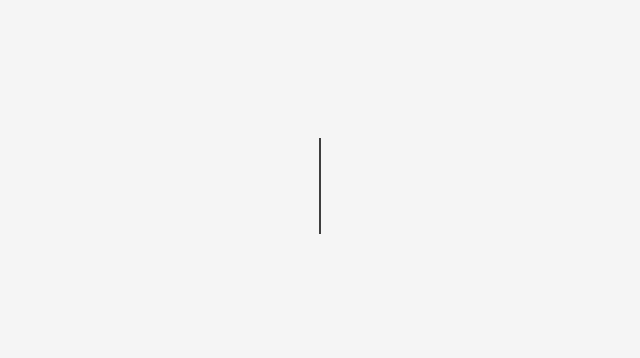
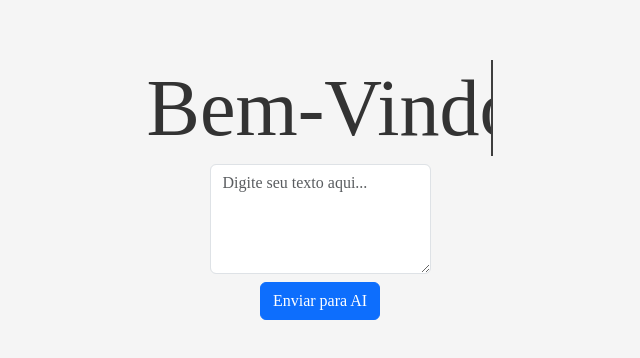
Before and after one commit to Custodio30/ESTG-ESII--Sistema-de-Controle-de-Invent-rio, a React (Vite) app in the folder sistema-de-inventario/: page /landing in a window 1280 px wide. Shown: the part 210-568 px from the top of the page, without its empty margins (320-960 px from the left). Built offline with nearby package versions, Linux system fonts and the light colour scheme.

Commit message:
AI Funciona

```diff
--- a/sistema-de-inventario/src/App.tsx
+++ b/sistema-de-inventario/src/App.tsx
@@ -4,6 +4,7 @@ import { BrowserRouter as Router, Routes, Route } from 'react-router-dom';
 import LoginPage from '../src/Front-End/LoginPage';
 import LandingPage from '../src/Front-End/LandingPage';
 import CarModel from '../src/Front-End/CarModel';
+import Perfil from '../src/Front-End/Perfil';
 
 const App: React.FC = () => {
   return (
@@ -11,6 +12,7 @@ const App: React.FC = () => {
       <Routes>
         <Route path="/" element={<LoginPage />} />
         <Route path="/CarModel" element={<CarModel />} />
+        <Route path="/Perfil" element={<Perfil />} />
         <Route path="/landing" element={<LandingPage />} />
       </Routes>
     </Router>
--- /dev/null
+++ b/sistema-de-inventario/src/CohereApi.ts
@@ -0,0 +1,16 @@
+import { HumanMessage } from "@langchain/core/messages";
+import { ChatCohere } from "@langchain/cohere";
+
+export async function invokeCohere(prompt: string): Promise<string> {
+  try {
+    const model = new ChatCohere({
+      apiKey: "7qdmg5xOjNGxKZW55vjLyJibGBVfgLey76JJg816", // Use variáveis de ambiente
+    });
+
+    const response = await model.invoke([new HumanMessage(prompt)]);
+    return response.text; // Retorna a resposta do modelo
+  } catch (error) {
+    console.error("Erro ao invocar o modelo Cohere:", error);
+    throw new Error("Não foi possível obter a resposta da AI");
+  }
+}
--- a/sistema-de-inventario/src/Front-End/CarModal.tsx
+++ b/sistema-de-inventario/src/Front-End/CarModal.tsx
@@ -3,10 +3,9 @@ import React, { useState } from "react";
 interface CarModalProps {
   isVisible: boolean;
   onClose: () => void;
-  onSave: (carData: { title: string; description: string; items: string[] }) => void;
 }
 
-const CarModal: React.FC<CarModalProps> = ({ isVisible, onClose, onSave }) => {
+const CarModal: React.FC<CarModalProps> = ({ isVisible, onClose }) => {
   const [carData, setCarData] = useState({
     title: "Card title",
     description: "Some quick example text to build on the card title and make up the bulk of the card's content.",
@@ -30,11 +29,6 @@ const CarModal: React.FC<CarModalProps> = ({ isVisible, onClose, onSave }) => {
       // Atualiza título ou descrição
       setCarData((prevData) => ({ ...prevData, [name]: value }));
     }
-  };
-
-  const handleSave = () => {
-    onSave(carData);
-    onClose();
   };
 
   if (!isVisible) {
@@ -96,7 +90,7 @@ const CarModal: React.FC<CarModalProps> = ({ isVisible, onClose, onSave }) => {
             <button type="button" className="btn btn-secondary" onClick={onClose}>
               Cancelar
             </button>
-            <button type="button" className="btn btn-primary" onClick={handleSave}>
+            <button type="button" className="btn btn-primary">
               Salvar
             </button>
           </div>
--- a/sistema-de-inventario/src/Front-End/LandingPage.tsx
+++ b/sistema-de-inventario/src/Front-End/LandingPage.tsx
@@ -1,24 +1,20 @@
+// src/components/LandingPage.tsx
 import React, { useEffect, useState, useRef } from "react";
 import "../Front-End/LandingPage.css";
 import CarModal from "./CarModal";
+import { invokeCohere } from "../CohereApi"; // Importe a função
 
 const LandingPage: React.FC = () => {
   const [nome, setNome] = useState<string>("Usuário"); // Valor padrão
   const [mostrarCursor, setMostrarCursor] = useState(true); // Controla o cursor
   const [mostrarNavbar, setMostrarNavbar] = useState(false);
   const [mostrarBotao, setMostrarBotao] = useState(false);
-  const [carros, setCarros] = useState<Array<{ marca: string; modelo: string; ano: string }>>([]);
   const [mostrarModal, setMostrarModal] = useState(false);
-
+  const [respostaAI, setRespostaAI] = useState<string>(""); // Para exibir a resposta do AI
+  const [textoInput, setTextoInput] = useState<string>(""); // Estado para armazenar o texto do input
 
   const handleAbrirModal = () => setMostrarModal(true);
   const handleFecharModal = () => setMostrarModal(false);
-
-
-  const handleAdicionarCarro = (carData: { marca: string; modelo: string; ano: string }) => {
-    setCarros([...carros, carData]);
-    console.log("Carro adicionado:", carData);
-  };
 
   const tituloRef = useRef<HTMLHeadingElement>(null);
 
@@ -34,7 +30,6 @@ const LandingPage: React.FC = () => {
       setMostrarNavbar(true);
       setMostrarBotao(true);
       console.log("Mostrar Navbar:", true);
-
     };
 
     const titulo = tituloRef.current;
@@ -49,18 +44,31 @@ const LandingPage: React.FC = () => {
     };
   }, []);
 
+  // Função para invocar o modelo AI
+  const handleInvokeAI = async () => {
+    if (!textoInput.trim()) {
+      setRespostaAI("Por favor, insira um texto válido.");
+      return;
+    }
+
+    try {
+      const resposta = await invokeCohere(textoInput); // Usa o texto do input
+      setRespostaAI(resposta); // Atualiza o estado com a resposta do AI
+    } catch (error) {
+      setRespostaAI("Erro ao obter a resposta. Tente novamente.");
+    }
+  };
+
   return (
     <div>
-        <div>
-          {mostrarBotao &&(
-            <i className="bi bi-plus Mais" onClick={(handleAbrirModal)} ></i>
-          )}
-        </div>
-        <CarModal
-        isVisible={mostrarModal}
-        onClose={handleFecharModal}
-        onSave={handleAdicionarCarro}
-      />
+      <div>
+        {mostrarBotao && (
+          <i className="bi bi-plus Mais" onClick={handleAbrirModal}></i>
+        )}
+      </div>
+
+      <CarModal isVisible={mostrarModal} onClose={handleFecharModal} />
+
       {mostrarNavbar && (
         <div className="NavContainer">
           <nav className="navbar navbar-expand-lg bg-body-tertiary">
@@ -76,10 +84,7 @@ const LandingPage: React.FC = () => {
               >
                 <span className="navbar-toggler-icon"></span>
               </button>
-              <div
-                className="collapse navbar-collapse"
-                id="navbarTogglerDemo01"
-              >
+              <div className="collapse navbar-collapse" id="navbarTogglerDemo01">
                 <a className="navbar-brand" href="#">
                   Perfil
                 </a>
@@ -100,7 +105,8 @@ const LandingPage: React.FC = () => {
           </nav>
         </div>
       )}
-      <div className="BemVindo-Container ">
+
+      <div className="BemVindo-Container">
         <h1
           ref={tituloRef}
           className={`Titulo ${
@@ -109,6 +115,27 @@ const LandingPage: React.FC = () => {
         >
           Bem-Vindo {nome}
         </h1>
+
+        {/* Input de texto */}
+        <div className="InputContainer">
+          <textarea
+            placeholder="Digite seu texto aqui..."
+            value={textoInput}
+            onChange={(e) => setTextoInput(e.target.value)}
+            className="form-control"
+            rows={4}
+          ></textarea>
+          <button onClick={handleInvokeAI} className="btn btn-primary mt-2">
+            Enviar para AI
+          </button>
+        </div>
+
+        {/* Exibir a resposta do modelo */}
+        {respostaAI && (
+          <div className="RespostaAI mt-3">
+            <p>Resposta da AI: {respostaAI}</p>
+          </div>
+        )}
       </div>
     </div>
   );
--- a/sistema-de-inventario/tsconfig.app.json
+++ b/sistema-de-inventario/tsconfig.app.json
@@ -20,5 +20,5 @@
     "noUnusedParameters": true,
     "noFallthroughCasesInSwitch": true
   },
-  "include": ["src"]
+  "include": ["src", "tsconfig.json"]
 }
```
Also changed, not shown: sistema-de-inventario/package.json (+8 -1 lines), sistema-de-inventario/tsconfig.json (+6 -1 lines), sistema-de-inventario/src/Front-End/Perfil.css (added), sistema-de-inventario/src/Front-End/Perfil.tsx (added), 2 other files (tests, documents, lock files or other folders).
